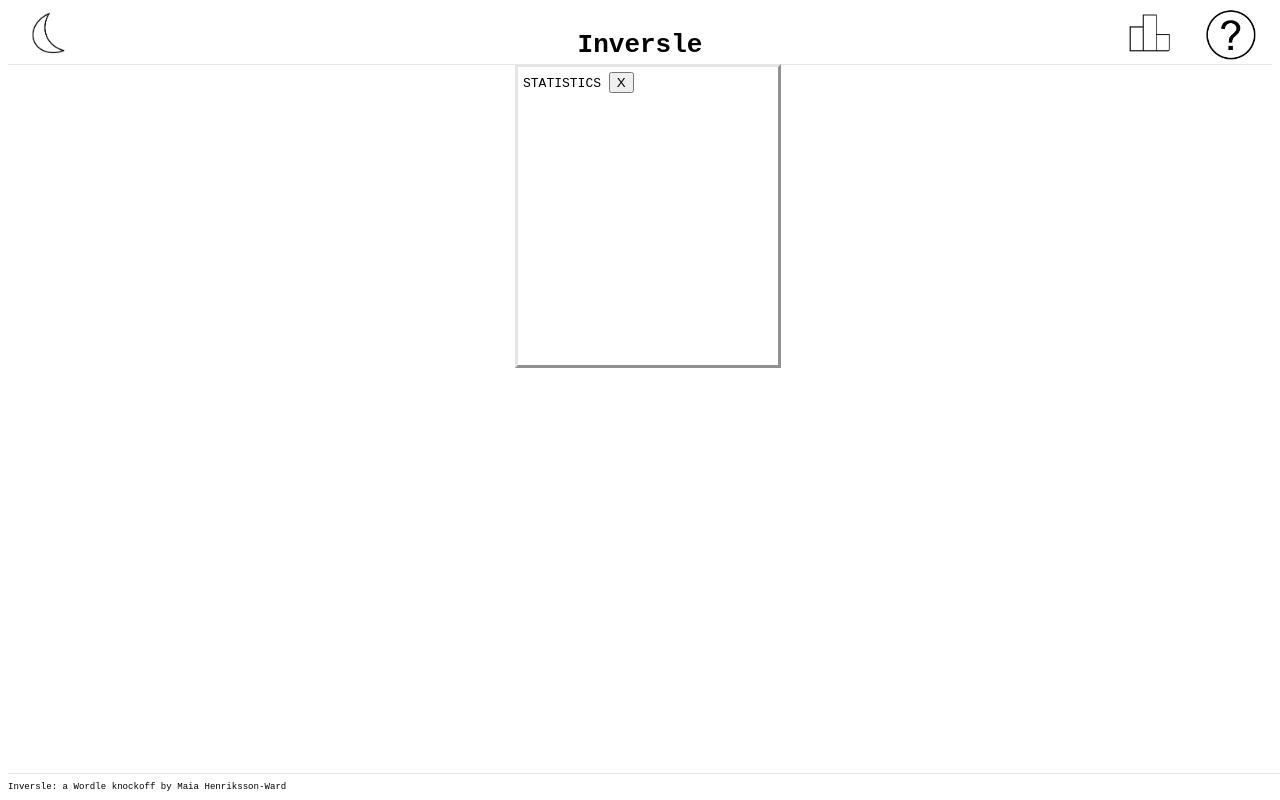
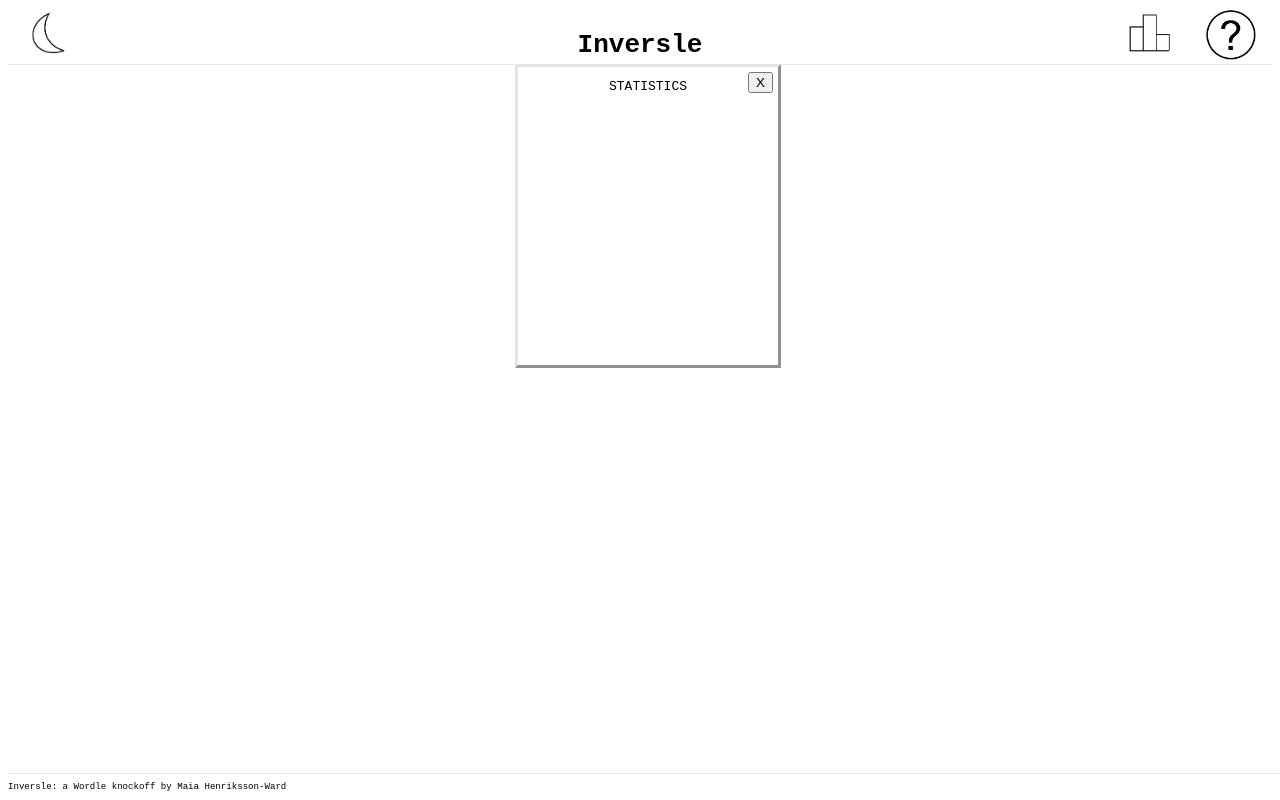
Before and after one commit to maia-hw/maia-hw.github.io, a plain HTML site: page index.html in a window 1280 px wide. Both pictures are taken after a click on the button "Stats". Drawn offline with nearby package versions, Linux system fonts and the light colour scheme.

Commit message:
center title of pop-ups and move close button to the right edge

```diff
--- a/index.html
+++ b/index.html
@@ -28,23 +28,28 @@
     <body class="light-theme">
         <!-- popups are hidden untill clicked, but still there -->
         <div class="popup" id = "statsPopup">
-            STATISTICS
-            <button onClick="toggleStatsMenu()">X</button>
-            <div class="found-nswers" id="common">
-
+            <div class="popup-title">
+                <div class="popup-button-spacer"></div>
+                <p class="popup-title-text">STATISTICS</p>
+                <div class="popup-button-spacer">
+                    <button onClick="toggleStatsMenu()">X</button>
+                </div>
             </div>
-            <div class="found-nswers" id="rare">
-
-            </div>
+            <div class="found-nswers" id="common"></div>
+            <div class="found-nswers" id="rare"></div>
         </div>
         <div class="popup" id = "helpPopup">
-            HOW TO PLAY
-            <button onClick="toggleHelpMenu()">X</button>
+            <div class="popup-title">
+                <div class="popup-button-spacer"></div>
+                <p class="popup-title-text">HOW TO PLAY</p>
+                <div class="popup-button-spacer">
+                    <button onClick="toggleHelpMenu()">X</button>
+                </div>
+            </div>
             <p>Guess the missing word in the wordle solution! Assume the wordle player is playing in hard mode - they always use all revealed hints.</p>
             For example:
             <div class="game-board"><div class="row"><div class="square wrong-spot">a</div><div class="square incorrect">b</div><div class="square incorrect">b</div><div class="square incorrect">e</div><div class="square incorrect">y</div></div><div class="row"><div class="square incorrect">p</div><div class="square wrong-spot">a</div><div class="square incorrect">n</div><div class="square incorrect">i</div><div class="square incorrect">c</div></div><div class="row"><div class="square incorrect"> </div><div class="square wrong-spot"> </div><div class="square wrong-spot"> </div><div class="square correct"> </div><div class="square incorrect"></div></div><div class="row"><div class="square wrong-spot">f</div><div class="square wrong-spot">l</div><div class="square wrong-spot">o</div><div class="square correct">a</div><div class="square incorrect">t</div></div><div class="row"><div class="square correct">o</div><div class="square correct">f</div><div class="square correct">f</div><div class="square correct">a</div><div class="square correct">l</div></div></div>
-
-            The missing guess could be solar, or molar, but not polar because we already know that the word does not contain a P.
+            <p>The missing guess could be solar, or molar, but not polar because we already know that the word does not contain a P.</p>
         </div>
         <!-- game board always shows up -->
         <div class="game-board" id="game-board"></div>
--- a/main.css
+++ b/main.css
@@ -22,7 +22,7 @@ header {
     height: 15vw;
     max-height: 7vh;
     line-height: 5vh;
-    border-bottom: 1px solid var(--borderColor);;
+    border-bottom: 1px solid var(--borderColor);
     display: flex;
     justify-content: center;
     align-content: center;
@@ -108,6 +108,31 @@ h1 {
     padding: 5px;
 }
 
+.popup-title {
+    width: 100%;
+    white-space: nowrap;
+    display: flex;
+    justify-content: center;
+    align-content: center;
+}
+
+.popup-title-text {
+    display: inline;
+    text-align: center;
+    margin-left: auto;
+    margin-right: auto;
+    margin-top: 0.5em;
+    margin-bottom: 0;
+    padding-left: 3%;
+    padding-right: 3%;
+}
+
+.popup-button-spacer {
+    position: relative;
+    display: inline-block;
+    width: 10%;
+}
+
 .correct {
     background-color: var(--green);
 }
```
